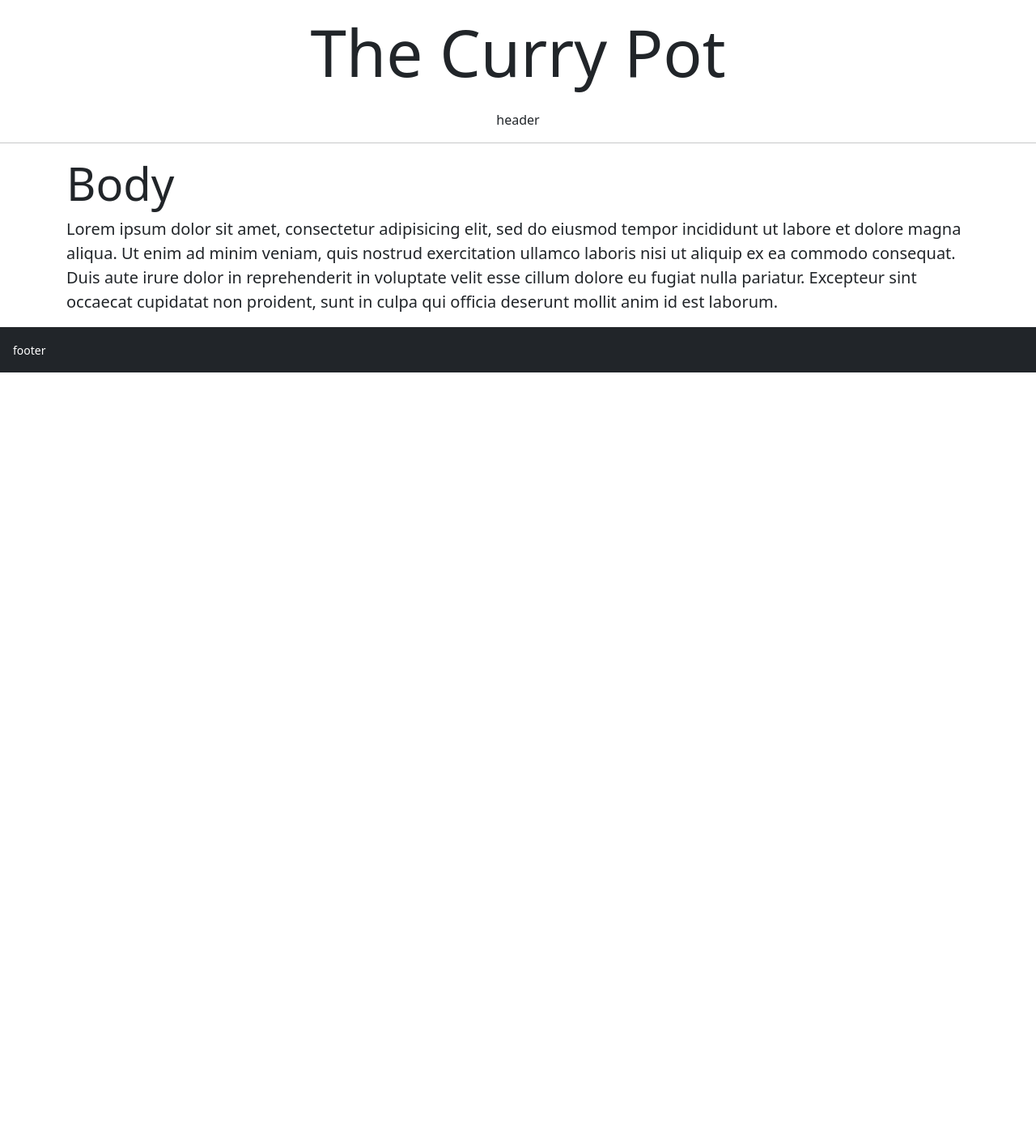
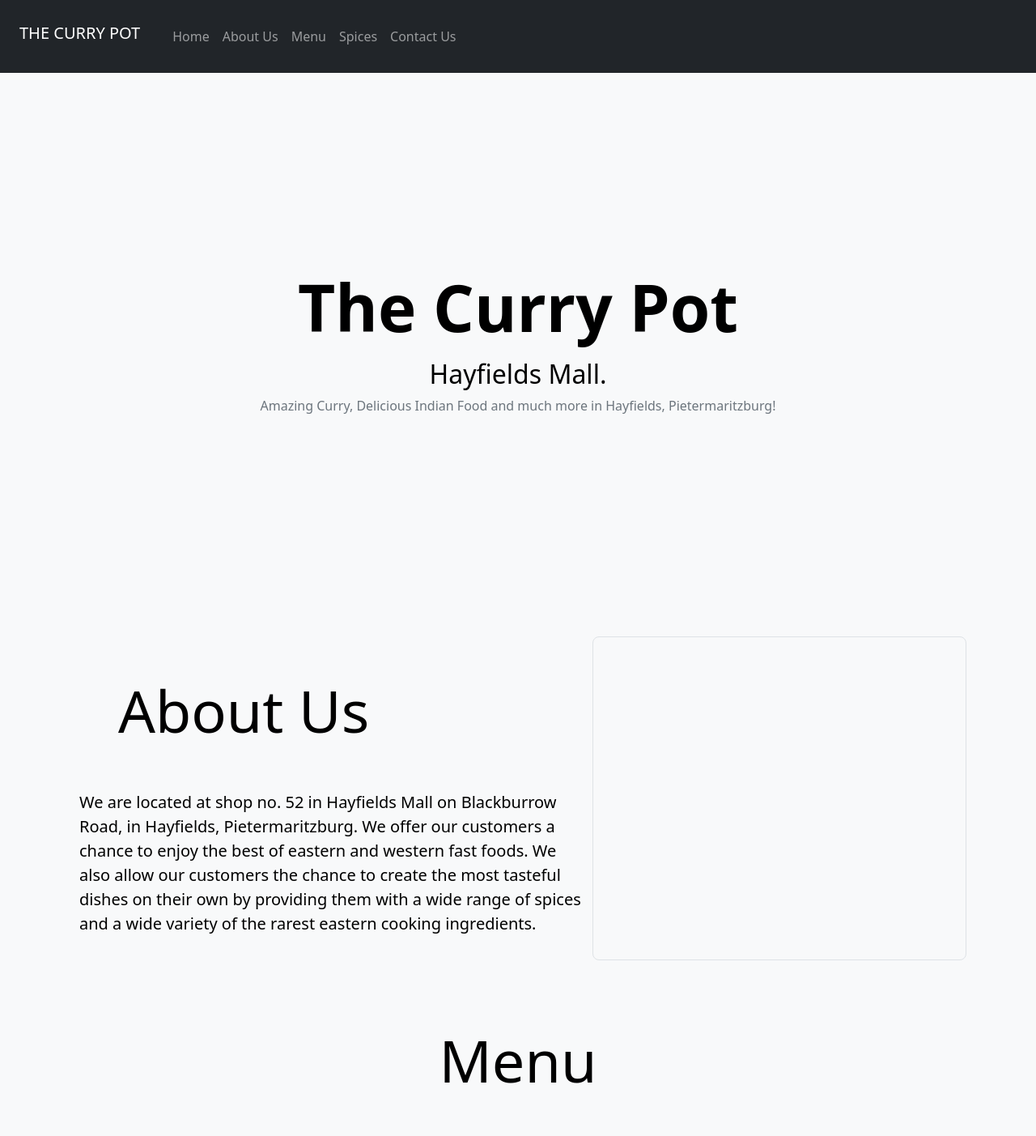
Before and after one commit to kwaneleshelembe/thecurrypot, a website: page index.html in a window 1280 px wide. Shown: the top 1403 px of the page at 81% size. Before the commit the page ends 800 px from the top, so only its background shows below. Drawn offline with nearby package versions, Linux system fonts and the light colour scheme.

Commit message:
added basic sematics eg text

```diff
--- a/css/styles.css
+++ b/css/styles.css
@@ -0,0 +1,19 @@
+body{
+	background-color: lightyellow;
+}
+
+#cover{
+	height: 85vh;
+}
+
+#about-us-images{
+	height: 400px;
+}
+
+#menu-image{
+	height: 400px;
+}
+
+#spice-images{
+	height: 400px;
+}
--- a/index.html
+++ b/index.html
@@ -1,35 +1,120 @@
 <!DOCTYPE html>
-<html>
+<html lang="en">
 <head>
 	<meta charset="utf-8">
 	<meta name="viewport" content="width=device-width, initial-scale=1">
 	<link rel="stylesheet" type="text/css" href="bootstrap-5.2.0-dist/css/bootstrap.min.css">
 	<link rel="stylesheet" type="text/css" href="css/styles.css">
-	<title>The Curry Pot</title>
+	<title>The Curry Pot in Pietermaritzburg: For Amazing Curry and other Indian Food...</title>
 </head>
-<body>
+<body class="text-bg-light">
+
 	<header class="text-center">
-		<h1 class="display-1 text-center p-3">The Curry Pot</h1>
-		<p class="muted">header</p>
-		<hr>
+		<nav class="navbar navbar-expand-sm navbar-dark text-bg-dark p-2">
+            <div class="m-3">
+                <h1 class="navbar-brand">THE CURRY POT</h1>
+            </div>
+            <button class="navbar-toggler navbar-toggler-icon"
+            type="button"
+            data-bs-toggle="collapse"
+            data-bs-target="#nav-content"
+            >
+
+            </button>
+            <div class="collapse navbar-collapse" id="nav-content">
+                <ul class="navbar-nav">
+                    <li class="nav-item">
+                        <a href="#" class="nav-link">Home</a>
+                    </li>
+                    <li class="nav-item">
+                        <a href="#about-us" class="nav-link">About Us</a>
+                    </li>
+                    <li class="nav-item">
+                        <a href="#menu" class="nav-link">Menu</a>
+                    </li>
+                    <li class="nav-item">
+                        <a href="#spices" class="nav-link">Spices</a>
+                    </li>
+                    <li class="nav-item">
+                        <a href="#contact-us" class="nav-link">Contact Us</a>
+                    </li>
+                </ul>
+            </div>
+
+        </nav>
 	</header>
+
 	<main class="container">
+		<section class="row text-center align-items-center" id="cover">
+			<div>
+				<h1 class="display-1 fw-bold mb-3">The Curry Pot</h1>
+				<h2>Hayfields Mall.</h2>
+				<p class="text-muted">Amazing Curry, Delicious Indian Food and much more in Hayfields, Pietermaritzburg!</p>
+			</div>
+		</section>
+
+		<section id="about-us" class="p-3 container">
+			<div class="row">
+				<div class="col-md-7">
+					<h1 class="display-2 p-5">About Us</h1>
+					<p class="lead">
+					We are located at shop no. 52 in Hayfields Mall on Blackburrow Road, in Hayfields, Pietermaritzburg. We offer our customers a chance to enjoy the best of eastern and western fast foods.
+
+					We also allow our customers the chance to create the most tasteful dishes on their own by providing them with a wide range of spices and a wide variety of the rarest eastern cooking ingredients.
+					</p>
+				</div>
+				<div class="col-md-5 border rounded-3 p-5" id="about-us-images">
+				</div>
+			</div>
+		</section>
+
+		<section id="menu" class="p-3">
+			<h1 class="text-center display-2 p-5">Menu</h1>
+			<div class="border rounded-3" id="menu-image">
+
+			</div>
+		</section>
+
+		<section id="spices" class="container p-3">
+			<div class="row">
+				<div class="col-md-4">
+					<h1 class="display-2 p-5">Spices</h1>
+					<p class="lead">Everything you need to prepare the tastiest and most flavourful Indian Food, at home! Call us now for more information: 033 386 7621</p>
+				</div>
+				<div id="spice-images" class="border rounded-3 col-md-8">
+
+				</div>
+			</div>
+		</section>
+
+		<section id="contact-us" class="container p-3">
+			<h1 class="display-2 text-center p-5">Contact Us</h1>
+			<div class="row">
+				<div class="col-md-5">
+					<p class="fw-bold text-muted fs-5">Contact Number:</p>
+					<p class="lead p-0"><br>033 386 7621<br>082 574 6113<br></p>
+					<p class="fw-bold text-muted fs-5">Address:</p>
+					<p class="lead"><br>Shop no. 52<br>Hayfields Mall<br>Blackburrow Road<br>HayfieldsPietermaritzburg</p>
+				</div>
+				<div id="location-iframe" class="col-md-7">
+					<iframe src="https://www.google.com/maps/embed?pb=!1m18!1m12!1m3!1d13873.178844191987!2d30.402998275085448!3d-29.624182528793142!2m3!1f0!2f0!3f0!3m2!1i1024!2i768!4f13.1!3m3!1m2!1s0x0%3A0x5b89b09e90fe22f9!2sTHE+CURRY+POT!5e0!3m2!1sen!2sza!4v1540610029745" class="rounded-3" width="100%" height="500px" frameborder="0" style="border:0" allowfullscreen=""></iframe>
+				</div>
+			</div>
+		</section>
+	</main>
+
+	<footer class="text-bg-dark text-muted p-2 text-center">
+		<p class="fw-bold pt-3">The Curry Pot   l   Hayfields Mall   l   Pietermaritzburg</p>
 		<div class="row">
-			<h2 class="display-4">Body</h2>
-			<p class="lead">Lorem ipsum dolor sit amet, consectetur adipisicing elit, sed do eiusmod
-			tempor incididunt ut labore et dolore magna aliqua. Ut enim ad minim veniam,
-			quis nostrud exercitation ullamco laboris nisi ut aliquip ex ea commodo
-			consequat. Duis aute irure dolor in reprehenderit in voluptate velit esse
-			cillum dolore eu fugiat nulla pariatur. Excepteur sint occaecat cupidatat non
-			proident, sunt in culpa qui officia deserunt mollit anim id est laborum.</p>
+			<p class="col-sm-6">Open 7 days a Week</p>
+			<p class="col-sm-6">Mon - Fri : 07h30 - 17h30</p>
+			<p class="col-sm-6">Weekends: 08h00 - 13h30</p>
+			<p class="col-sm-6">Call us now to place your order</p>
 		</div>
-		<div>
+		<p>033 386 7621 / 082 574 6113</p>
+	</footer>
 
-		</div>
-	</main>
-	<footer class="text-bg-dark p-3">
-		<small>footer</small>
-	</footer>
+	<script type="text/javascript" src="js/rellax.min.js"></script>
 	<script type="text/javascript" src="js/index.js"></script>
 	<script type="text/javascript" src="bootstrap-5.2.0-dist/js/bootstrap.min.js"></script>
 </body>
--- a/js/index.js
+++ b/js/index.js
@@ -0,0 +1 @@
+const rellax=new Rellax(".rellax");
```
